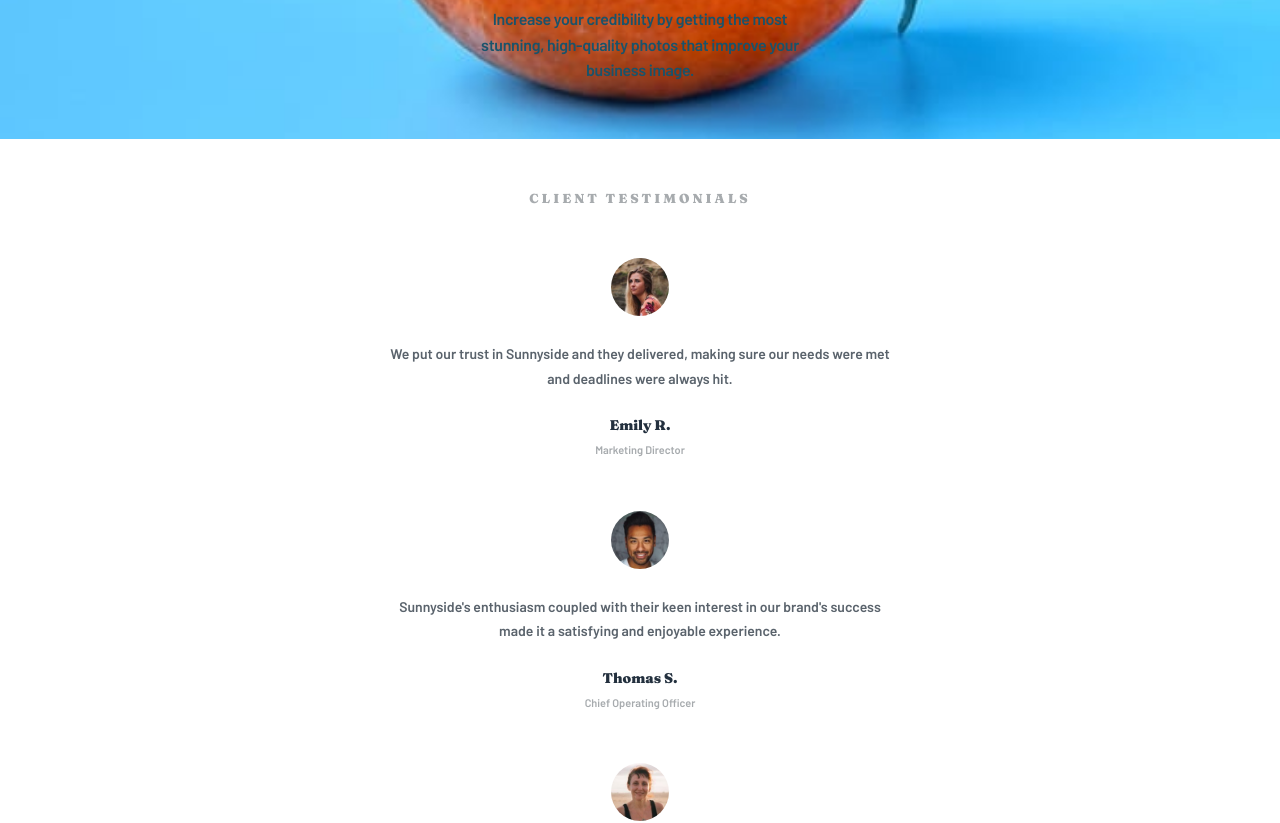
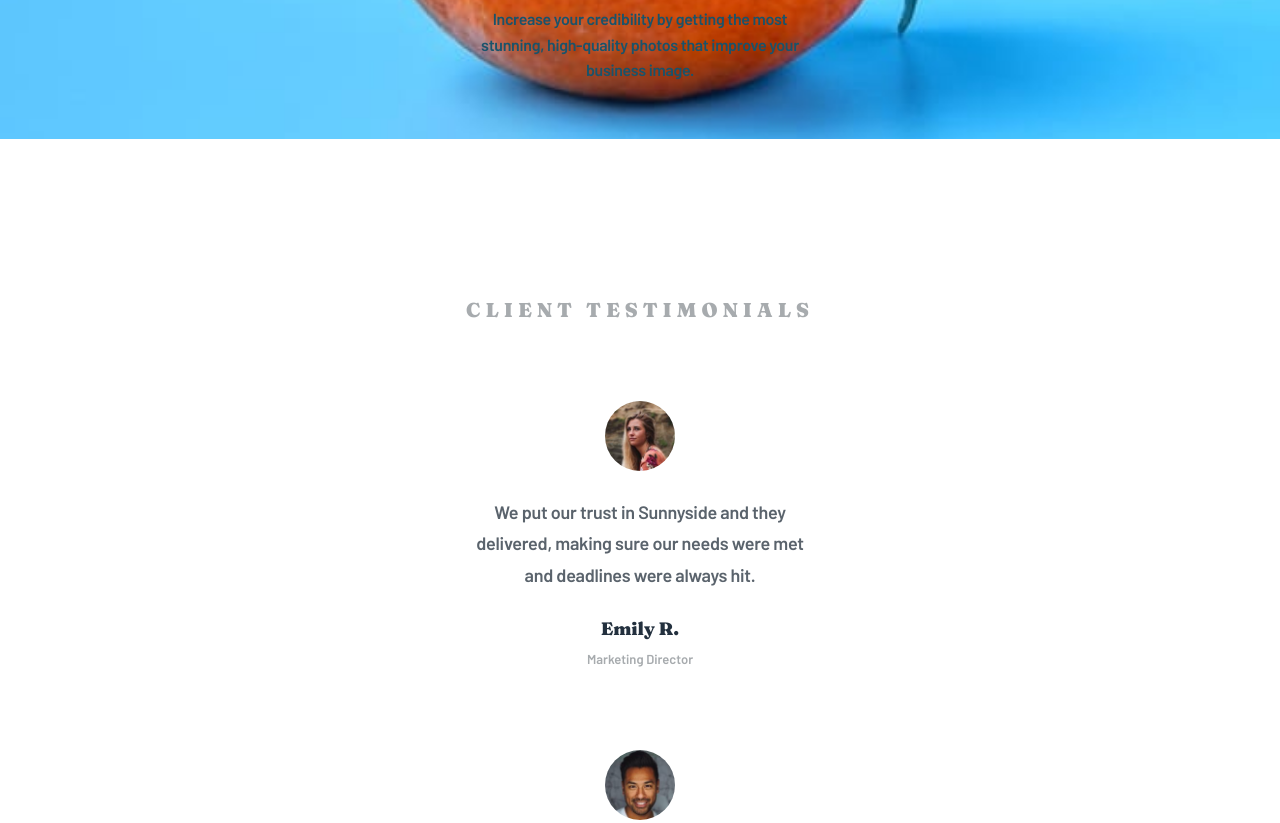
Before and after one commit to VenusY/frontend-mentor-sunnyside-agency-landing-page, a React app: page / in a window 1280 px wide. Shown: the part 4720-5543 px from the top of the page. Built offline with nearby package versions, Linux system fonts and the light colour scheme.

Commit message:
Increase testimonials section font size for larger screen sizes

```diff
--- a/src/styles/scss/Testimonials.scss
+++ b/src/styles/scss/Testimonials.scss
@@ -60,3 +60,44 @@
     color: var(--greyish-blue);
   }
 }
+
+@media screen and (min-width: 700px) {
+  .testimonials-section {
+    padding: 156px 0;
+
+    &__heading {
+      margin-bottom: u.rem(76);
+      font-size: u.rem(20);
+      letter-spacing: u.rem(5);
+    }
+  }
+
+  .testimonial {
+    & > * {
+      max-width: 340px;
+    }
+
+    &:not(:last-child) {
+      margin-bottom: u.rem(80);
+    }
+
+    &__avatar {
+      width: 70px;
+      height: 70px;
+    }
+
+    &__statement {
+      font-size: u.rem(18);
+      letter-spacing: u.rem(-0.25);
+    }
+
+    &__name {
+      margin-bottom: u.rem(8);
+      font-size: u.rem(18);
+    }
+
+    &__title {
+      font-size: u.rem(13);
+    }
+  }
+}
```
